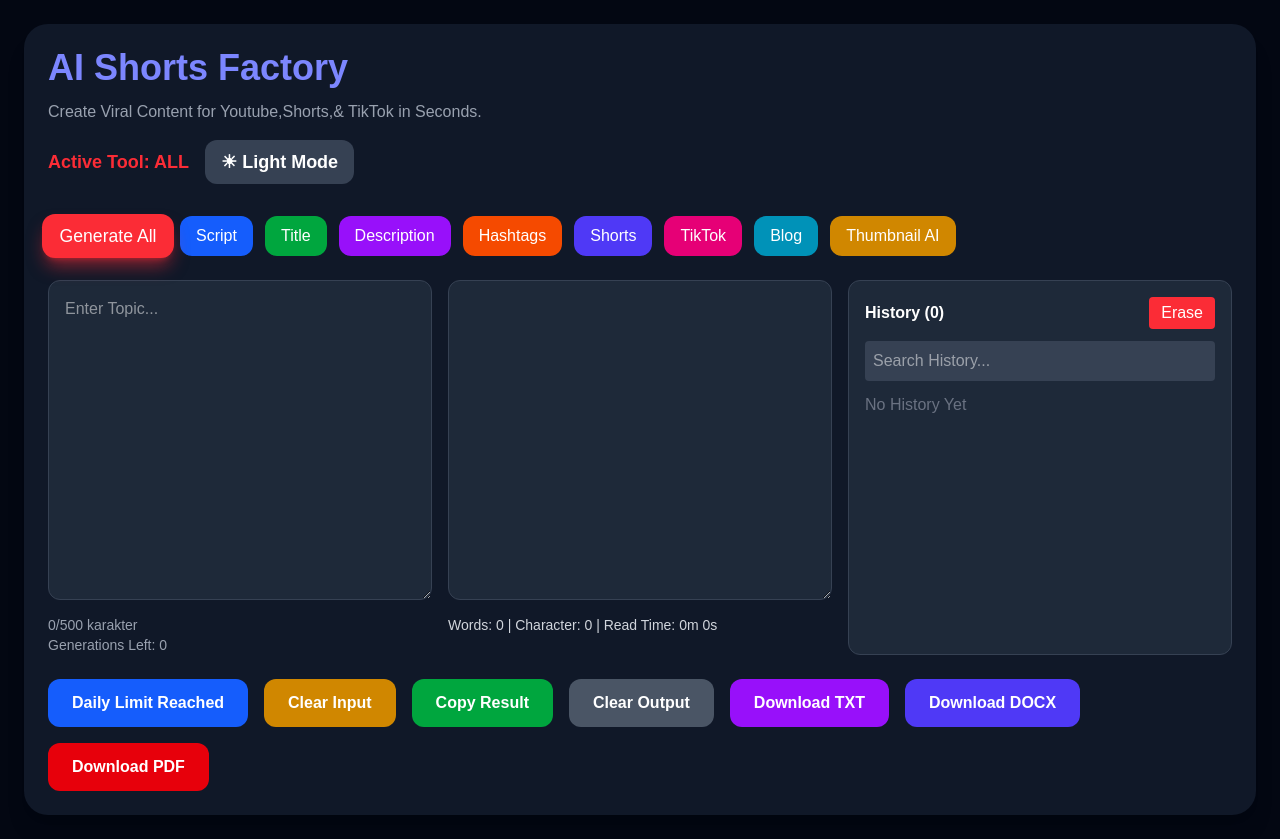
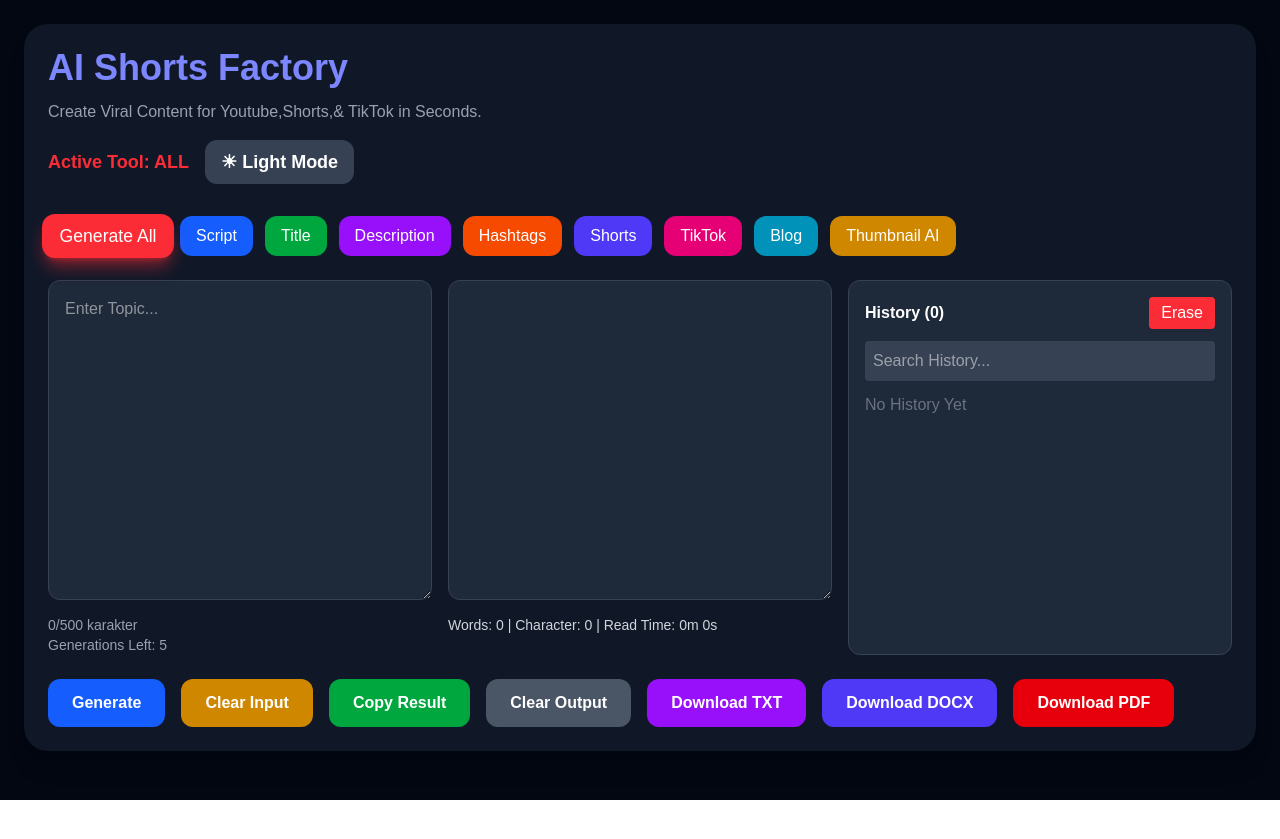
Before and after one commit to CekBiayaID/Ai-Shorts-Factory, a Next.js app: page / in a window 1280 px wide. After the commit the page ends 800 px from the top, so only its background shows below. Built offline with nearby package versions, Linux system fonts and the light colour scheme.

Commit message:
UI improvements

```diff
--- a/app/page.tsx
+++ b/app/page.tsx
@@ -25,7 +25,7 @@
 const [search, setSearch] = useState('');
   const [history, setHistory] = useState<HistoryItem[]>([]);
   const [controller, setController] = useState<AbortController | null>(null);
-  const [dailyLimit, setDailyLimit] = useState(0);
+  const [dailyLimit, setDailyLimit] = useState(5);
   const [usedToday, setUsedToday] = useState(0);
 
   useEffect(() => {
@@ -119,7 +119,7 @@
   localStorage.getItem("usedToday") || 0
 );
 
-if (usedToday >= 0) {
+if (usedToday >= dailyLimit) {
   alert("Daily Limit Reached");
   return;
 }
```
